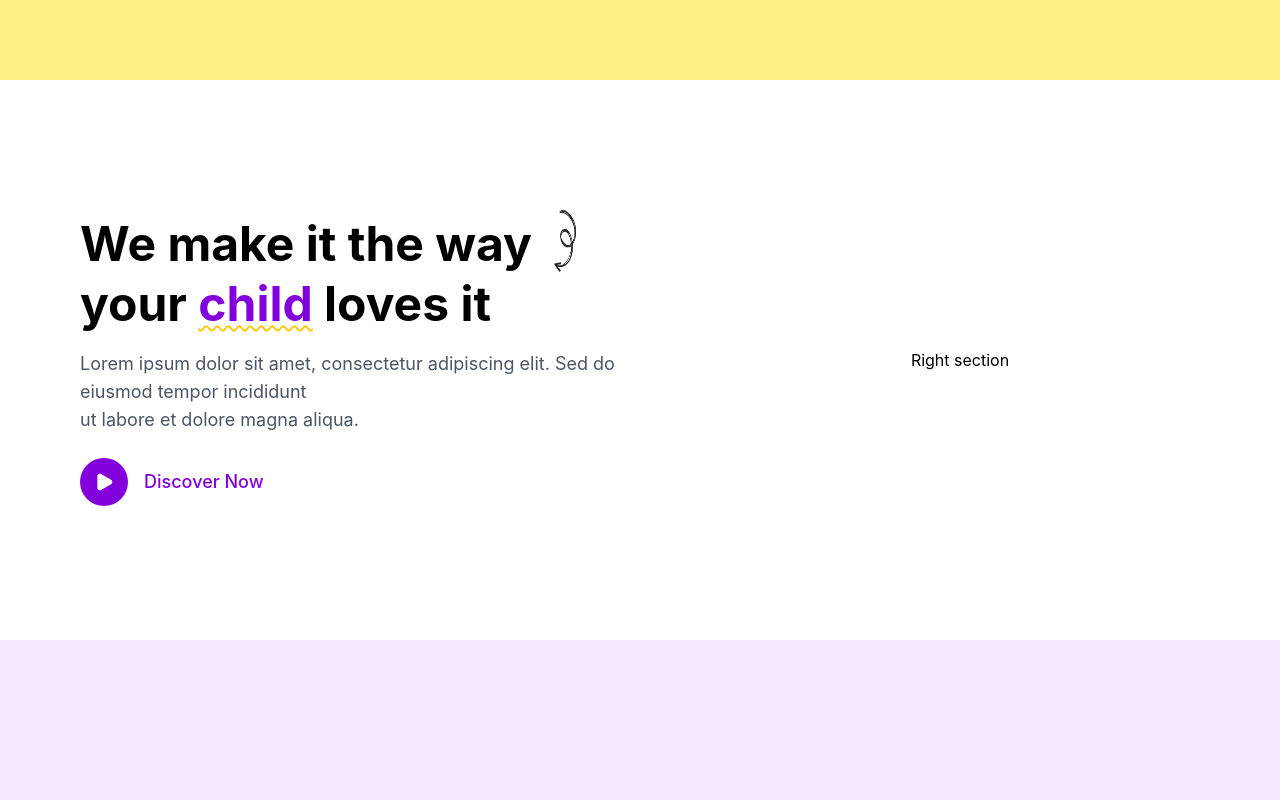
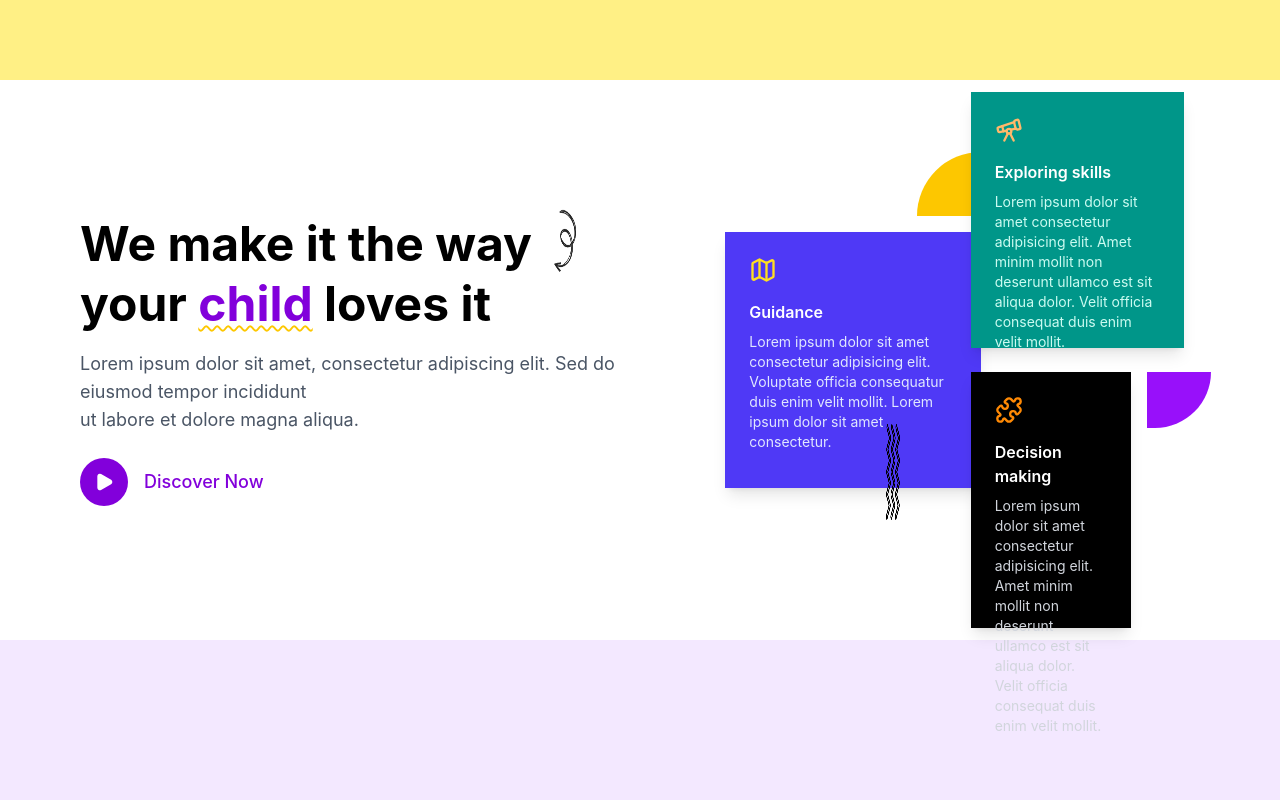
Before and after one commit to aaananddd/yellow-fish, a React (Vite) app: page / in a window 1280 px wide. Shown: the top 800 px of the page. Built offline with nearby package versions, Linux system fonts and the light colour scheme.

Commit message:
Added wavy lines.

```diff
--- a/src/components/home1/index.jsx
+++ b/src/components/home1/index.jsx
@@ -1,12 +1,13 @@
-import { Play } from 'lucide-react';
-import CurlyArrow from "../../assets/curly-arrow.png"; // adjust path
-import React from 'react'
+import { Flag, Map, Play, Puzzle, Telescope } from "lucide-react";
+import CurlyArrow from "../../assets/curly-arrow.png";
+import WavyLines from "../../assets/wavy-lines.png";
+import React from "react";
 
 const HomePage1 = () => {
   return (
     <div className="flex h-[70vh] items-center">
       <div className="w-1/2  flex-col justify-start pl-20">
-        <div className='flex '>
+        <div className="flex ">
           <h1 className="text-5xl font-bold leading-tight font-sans">
             We make it the way <br />
             your{" "}
@@ -39,10 +40,71 @@ const HomePage1 = () => {
         </div>
       </div>
       <div className="w-1/2  flex items-center justify-center">
-        Right section
+        <div className="w-1/2 flex">
+          <div className="w-1/3 flex gap-6 items-center justify-center">
+            {/* LEFT SECTION */}
+            <div className="flex items-center">
+              <div className="relative bg-indigo-600 text-white p-6 w-64 h-64 shadow-lg">
+                <Map className="text-yellow-300 mb-4" size={28} />
+
+                <h3 className="font-semibold mb-2">Guidance</h3>
+
+                <p className="text-sm text-indigo-100">
+                  Lorem ipsum dolor sit amet consectetur adipisicing elit.
+                  Voluptate officia consequatur duis enim velit mollit. Lorem
+                  ipsum dolor sit amet consectetur.
+                </p>
+
+                {/* Decorative waves */}
+                <div className="absolute -bottom-8 left-6 flex flex-col gap-1">
+                  <img
+                    src={WavyLines}
+                    alt="wavy lines"
+                    className="inline-block w-12 h-24 ml-30 "
+                  />
+                </div>
+
+                {/* Yellow half circle */}
+                <div className="absolute -top-20 -right-0 w-16 h-16 bg-yellow-400 rounded-tl-full"></div>
+              </div>
+            </div>
+          </div>
+
+          {/* LEFT SECTION */}
+          <div className="flex flex-col ">
+            {/* TOP CARD */}
+            <div className="relative bg-teal-600 gap-6 ml-16 text-white p-6 w-full h-64 shadow-lg">
+              <Telescope className="text-orange-300 mb-4" size={28} />
+
+              <h3 className="font-semibold mb-2">Exploring skills</h3>
+
+              <p className="text-sm text-teal-100">
+                Lorem ipsum dolor sit amet consectetur adipisicing elit. Amet
+                minim mollit non deserunt ullamco est sit aliqua dolor. Velit
+                officia consequat duis enim velit mollit.
+              </p>
+            </div>
+
+            {/* BOTTOM CARD */}
+            <div className="relative bg-black text-white p-6 w-3/4 mt-6 ml-16 gap-6 h-64 shadow-lg">
+              <Puzzle className="text-orange-400 mb-4" size={28} />
+
+              <h3 className="font-semibold mb-2">Decision making</h3>
+
+              <p className="text-sm text-gray-300">
+                Lorem ipsum dolor sit amet consectetur adipisicing elit. Amet
+                minim mollit non deserunt ullamco est sit aliqua dolor. Velit
+                officia consequat duis enim velit mollit.
+              </p>
+
+              {/* Purple corner shape */}
+              <div className="absolute -top-0 -right-20 w-16 h-14 bg-purple-600 rounded-br-full"></div>
+            </div>
+          </div>
+        </div>
       </div>
     </div>
   );
-}
+};
 
-export default HomePage1
+export default HomePage1;
```
Also changed, not shown: src/assets/wavy-lines.png (added).
